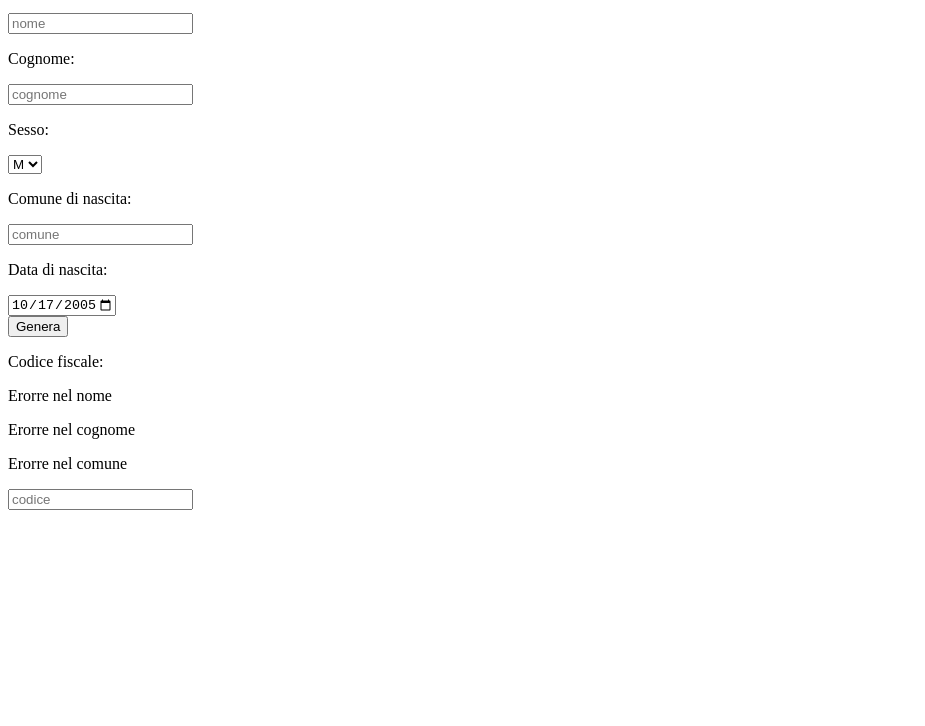
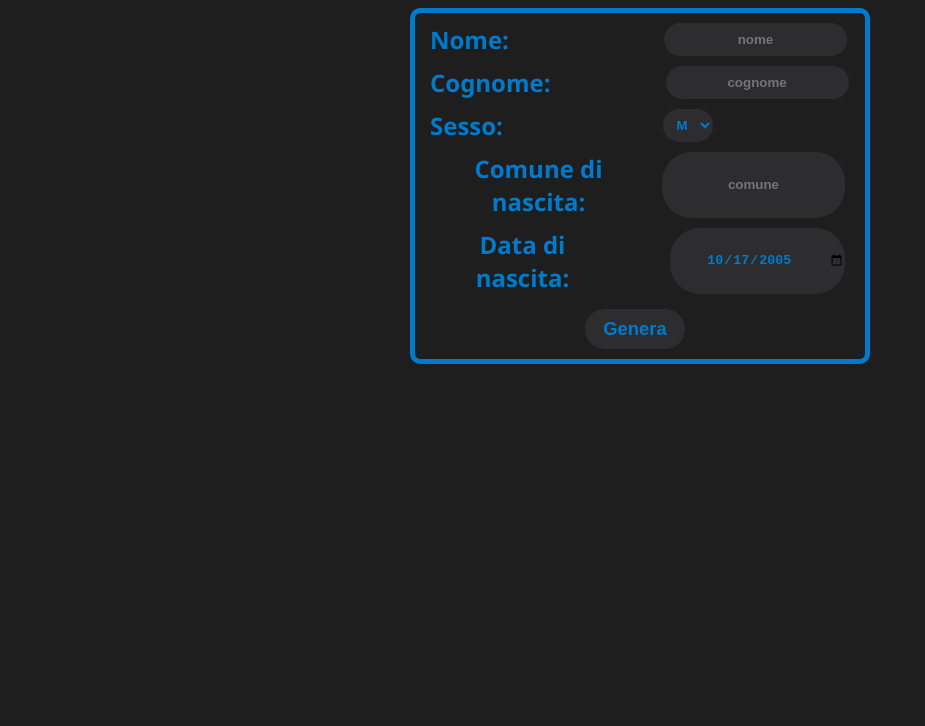
Before and after one commit to CRF450Fanboy/genFiscale, a plain HTML site: page index.html in a window 1280 px wide. Shown: the part 101-827 px from the top of the page, without its empty margins (0-925 px from the left). Before the commit the page ends 800 px from the top, so only its background shows below. Drawn offline with Linux system fonts and the light colour scheme.

Commit message:
Update index.html

```diff
--- a/index.html
+++ b/index.html
@@ -4,8 +4,8 @@
     <meta charset="UTF-8">
     <meta http-equiv="X-UA-Compatible" content="IE=edge">
     <meta name="viewport" content="width=device-width, initial-scale=1.0">
-    <link rel="icon" href="img/logo.jpg">
-    <link rel="stylesheet" "style.css">
+    <link rel="icon" href="genFiscale/img/logo.jpg">
+    <link rel="stylesheet" href="genFiscale/style.css">
     <script src="main.js" type="module"></script>
     <title>💩 | genFiscale</title>
 </head>
```
